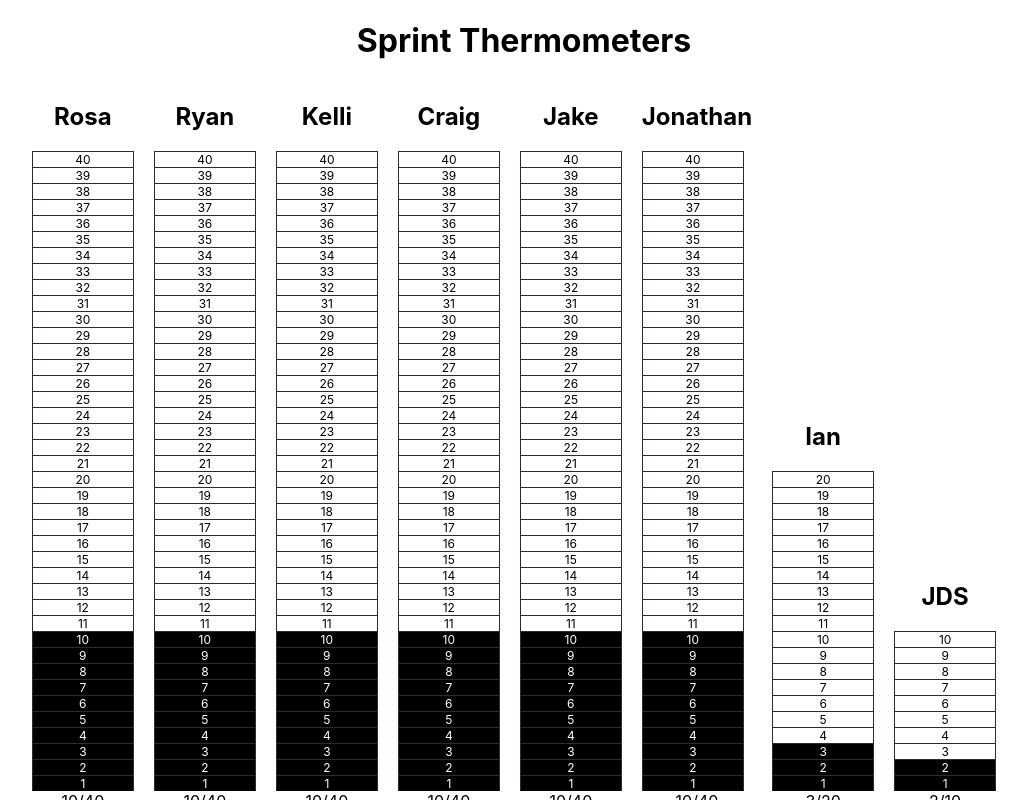
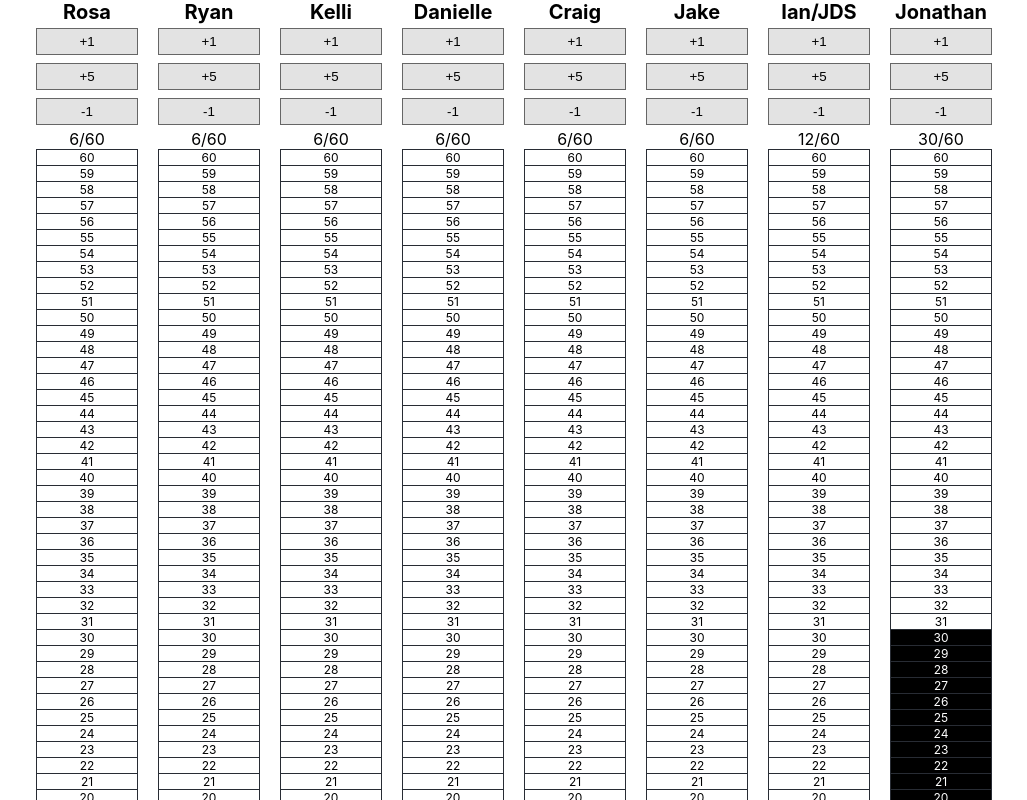
Before and after one commit to gregcoffman/sprint-thermometer, a React (Create React App) app: page / in a window 1280 px wide. Shown: the top 800 px of the page, without its empty margins (52-1079 px from the left). Built offline with nearby package versions, Linux system fonts and the light colour scheme.

Commit message:
Adjusted for 2 weeks, adjusted folks

```diff
--- a/package.json
+++ b/package.json
@@ -8,7 +8,7 @@
     "@testing-library/user-event": "^12.8.3",
     "react": "^17.0.2",
     "react-dom": "^17.0.2",
-    "react-scripts": "4.0.3",
+    "react-scripts": "^5.0.1",
     "web-vitals": "^1.1.1"
   },
   "scripts": {
--- a/src/App.css
+++ b/src/App.css
@@ -102,7 +102,8 @@ button, a:hover {
 }
 
 button:hover {
-  background-color: #d3d3d3;
+  background-color: #FFA300;
+  font-weight: bold;
 }
 
 a.reset {
@@ -121,8 +122,12 @@ a.reset:hover {
   color: #B73838;
 }
 
-/* 00629B
-41B6E6
-FFA300
+h1 {
+  font-size: 20px;
+  margin: 0 2em;
+}
 
-4 */
+h2 {
+  font-size: 20px;
+  margin: 0;
+}
--- a/src/App.js
+++ b/src/App.js
@@ -9,28 +9,16 @@ import { v4 as uuidv4 } from "uuid";
 const App  = () => {
   const [thermometers, setThermometers] = useState(
     [
-      { id: uuidv4(), name: "Rosa", max: 40, accepted: 0, reserved: 10 },
-      { id: uuidv4(), name: "Ryan", max: 40, accepted: 0, reserved: 10 },
-      { id: uuidv4(), name: "Kelli", max: 40, accepted: 0, reserved: 10 },
-      { id: uuidv4(), name: "Craig", max: 40, accepted: 0, reserved: 10 },
-      { id: uuidv4(), name: "Jake", max: 40, accepted: 0, reserved: 10 },
-      { id: uuidv4(), name: "Jonathan", max: 40, accepted: 0, reserved: 10 },
-      { id: uuidv4(), name: "Ian", max: 20, accepted: 0, reserved: 3 },
-      { id: uuidv4(), name: "JDS", max: 10, accepted: 0, reserved: 2 }
+      { id: uuidv4(), name: "Rosa", max: 60, accepted: 0, reserved: 6 },
+      { id: uuidv4(), name: "Ryan", max: 60, accepted: 0, reserved: 6 },
+      { id: uuidv4(), name: "Kelli", max: 60, accepted: 0, reserved: 6 },
+      { id: uuidv4(), name: "Danielle", max: 60, accepted: 0, reserved: 6 },
+      { id: uuidv4(), name: "Craig", max: 60, accepted: 0, reserved: 6 },
+      { id: uuidv4(), name: "Jake", max: 60, accepted: 0, reserved: 6 },
+      { id: uuidv4(), name: "Ian/JDS", max: 60, accepted: 0, reserved: 12 },
+      { id: uuidv4(), name: "Jonathan", max: 60, accepted: 0, reserved: 30 }
     ]
   );
-
-  // addThermometer = (name) => {
-  //   const newThermometer = {
-  //     id: uuidv4(),
-  //     name,
-  //   };
-    // this.setState({
-    //   thermometers: [...this.state.thermometers, newThermometer],
-    // }); //.then((res) =>
-    //this.setState({ thermometers: [...this.state.thermometers, res.data] })
-    //);
-    // should add catch
 
   return (
     <div className="App">
--- a/src/components/Header.js
+++ b/src/components/Header.js
@@ -4,7 +4,7 @@ export class Header extends Component {
   render() {
     return (
       <header>
-        <h1>Sprint Thermometers</h1>
+        {/* <h1>Sprint Thermometers</h1> */}
       </header>
     );
   }
--- a/src/components/Thermometer.js
+++ b/src/components/Thermometer.js
@@ -31,14 +31,15 @@ const Thermometer = props => {
   return (
     <div className="therm-holder">
       <h2>{name}</h2>
-      <div className="thermometer">{liquid}</div>
+      <button onClick={addOne}>+1</button>
+      <button onClick={addFive}>+5</button>
+      <button onClick={rmOne}>-1</button>
       <div className="use">
         {reservedState+acceptedState}/{max}
       </div>
-      <button onClick={addOne}>+1</button>
-      <button onClick={addFive}>+5</button>
-      <button onClick={rmOne}>-1</button>
+      <div className="thermometer">{liquid}</div>
       <a className="reset" onClick={reset}>reset</a>
+
     </div>
   );
 }
```
Also changed, not shown: 1 other file (tests, documents, lock files or other folders).
